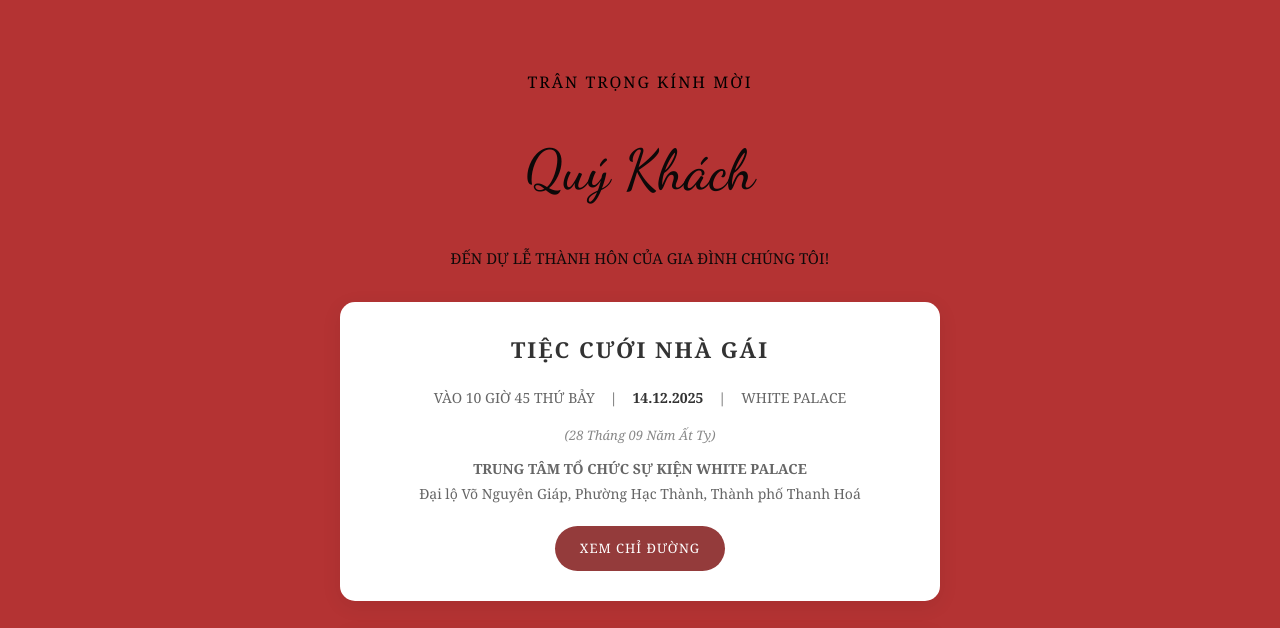
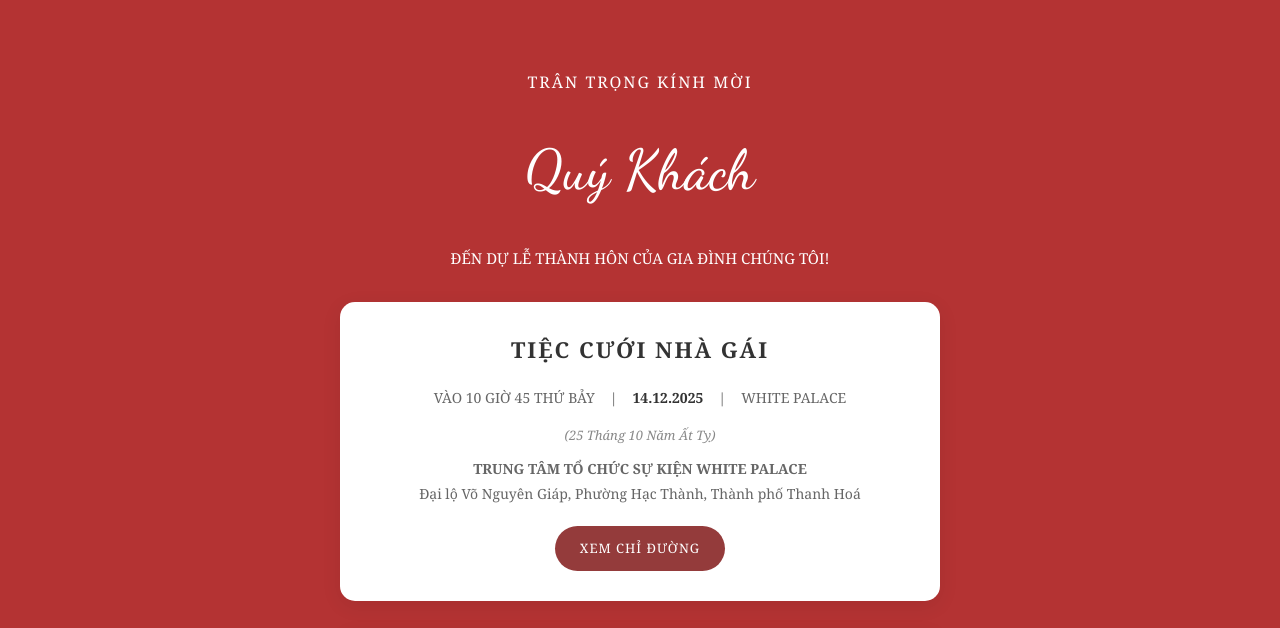
Before and after one commit to nhanduc-khanhlinh/invitation-wedding, a plain HTML site: page index.html in a window 1280 px wide. Shown: the part 810-1438 px from the top of the page. Drawn offline with Linux system fonts and the light colour scheme; no server answers.

Commit message:
Update index.html

```diff
--- a/index.html
+++ b/index.html
@@ -565,7 +565,7 @@
         .invitation-subtitle {
             text-align: center;
             font-size: 16px;
-            color: #030000;
+            color: #fff;
             margin-bottom: 30px;
             letter-spacing: 2px;
             text-transform: uppercase;
@@ -575,7 +575,7 @@
             font-family: 'Dancing Script', 'Pacifico', cursive;
             font-size: 56px;
             text-align: center;
-            color: #0c0909;
+            color: #fff;
             margin: 20px 0;
             font-weight: 500;
         }
@@ -583,7 +583,7 @@
         .invitation-message {
             text-align: center;
             font-size: 15px;
-            color: #0f0a0a;
+            color: #fff;
             margin: 30px 0;
             line-height: 1.8;
         }
@@ -922,7 +922,7 @@
                     <span>WHITE PALACE</span>
                 </div>
 
-                <div class="event-date-lunar">(28 Tháng 09 Năm Ất Tỵ)</div>
+                <div class="event-date-lunar">(25 Tháng 10 Năm Ất Tỵ)</div>
 
                 <div class="event-location-text">
                     <strong>TRUNG TÂM TỔ CHỨC SỰ KIỆN WHITE PALACE</strong><br>
@@ -954,7 +954,7 @@
                 </div>
 
                 <div class="event-buttons-container">
-                    <a href="#" class="event-btn">Xem chỉ đường</a>
+                    <a href="https://maps.app.goo.gl/Rs91iZWYvxfDbjy6A" target="_blank" class="event-btn">Xem chỉ đường</a>
                 </div>
             </div>
 
```
